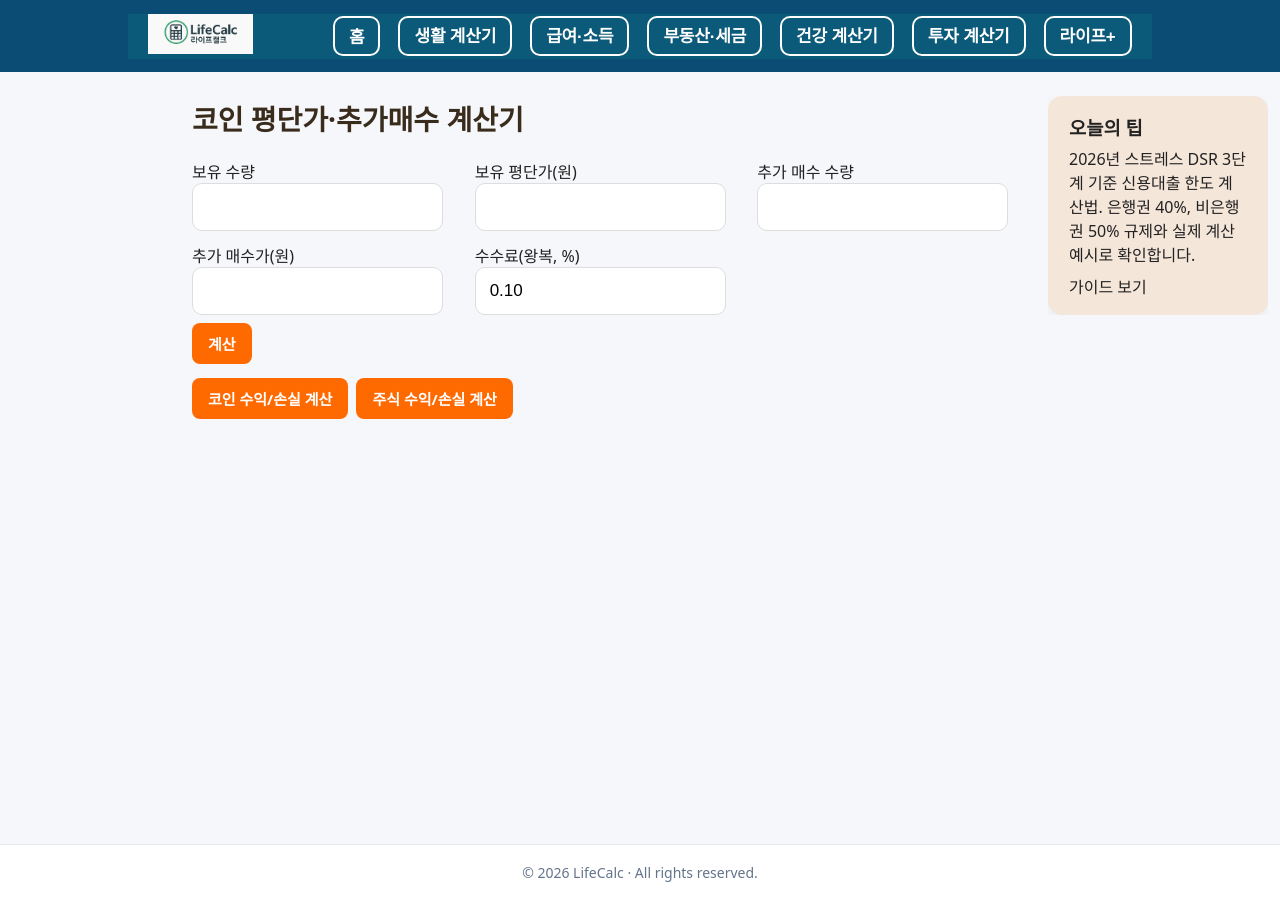
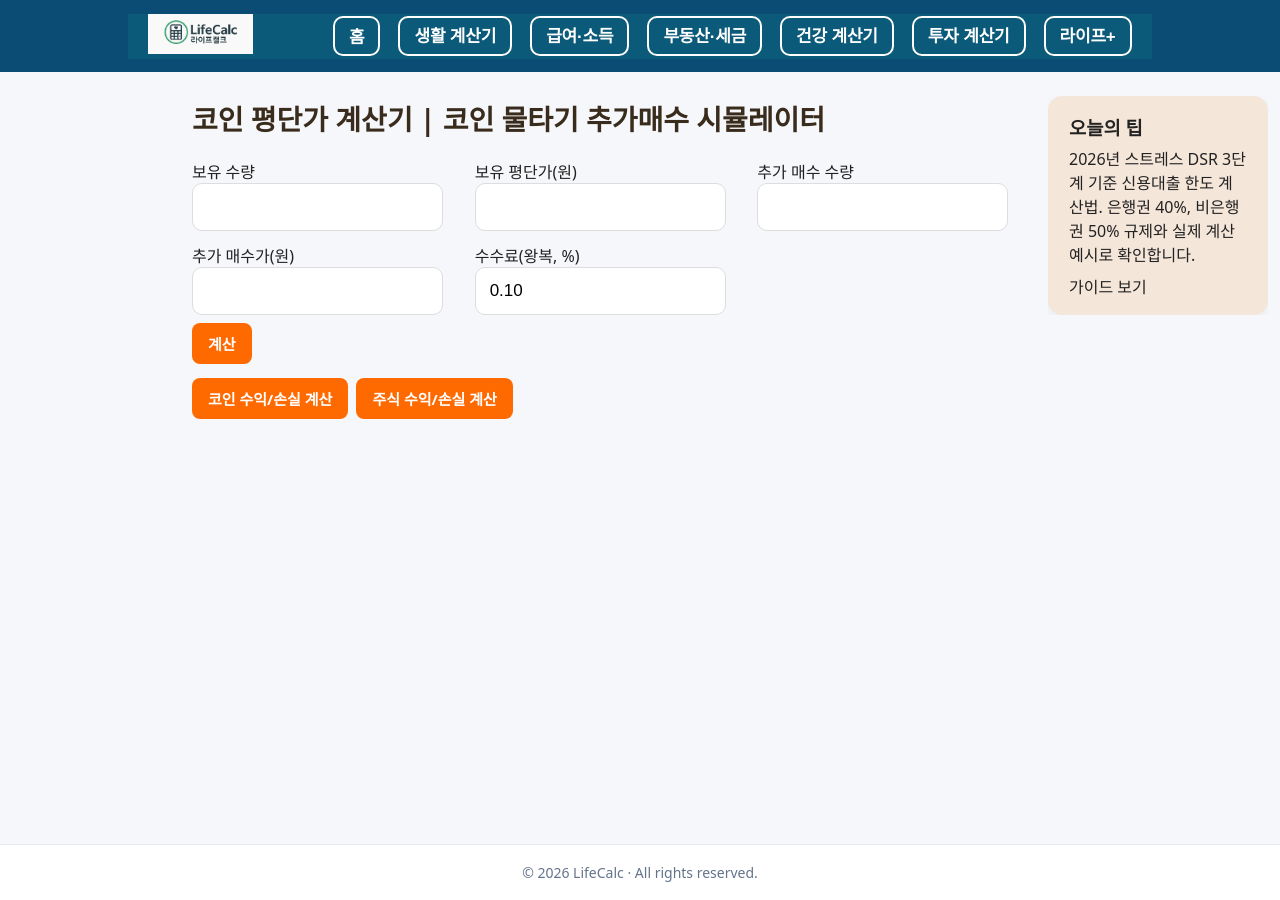
Before and after one commit to khai-lang/LifeCalc, a Jekyll site: the page built from invest/crypto/avg-cost/index.md, in a window 1280 px wide. Built offline with Jekyll 4.4.1, drawn with Linux system fonts in a browser that asks for light colours.

Commit message:
Update index.md

```diff
--- a/invest/crypto/avg-cost/index.md
+++ b/invest/crypto/avg-cost/index.md
@@ -1,6 +1,6 @@
 ---
 layout: default
-title: 코인 평단가·추가매수 계산기
+title: 코인 평단가 계산기 | 코인 물타기 추가매수 시뮬레이터
 description: 기존 보유 수량/평단가와 추가 매수 계획으로 새로운 평단가와 손익분기점을 계산합니다.
 permalink: /invest/crypto/avg-cost/
 ---
```
